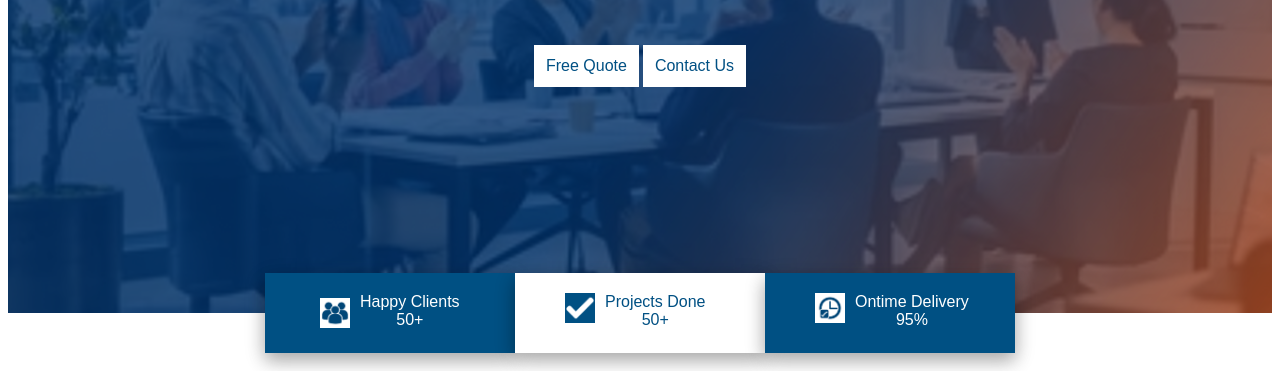
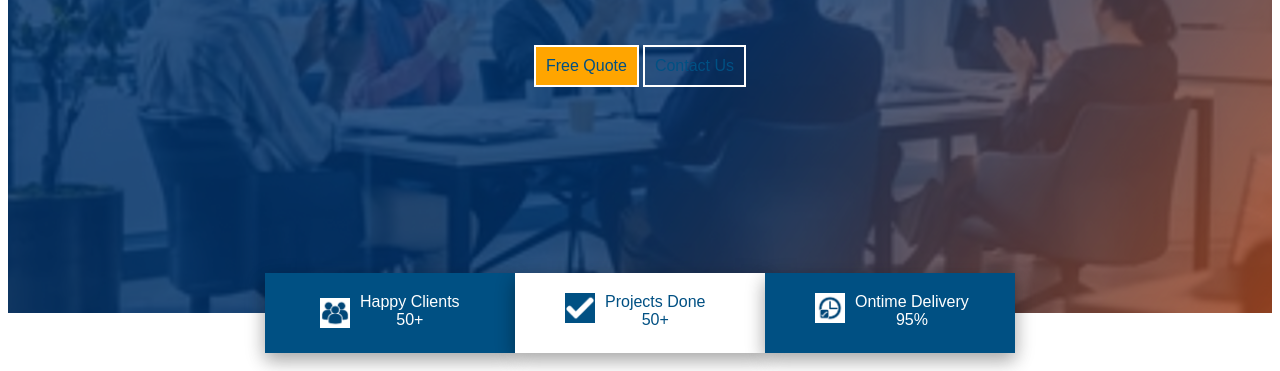
Before and after one commit to venkataramana1191/ShivTeam, a plain HTML site: page index.html in a window 1280 px wide. Shown: the part 429-800 px from the top of the page. Drawn offline with Linux system fonts and the light colour scheme.

Commit message:
Update index.html

```diff
--- a/index.html
+++ b/index.html
@@ -64,7 +64,7 @@
         font-size: 16px;
         color :#005083;
         border: 2px solid white;
-        background-color: white;
+        background-color: transparent;
     }
     .htag .bt> button:hover{
         background-color: orange;
@@ -144,8 +144,8 @@
             <div class="htag">
                 <p>Creative & Innovative <br> Digital Solution</p>
                <div class="bt">
-                <button>Free Quote</button>
-                <button>Contact Us</button>
+                <button style="background-color: orange;">Free Quote</button>
+                <button style="background-color: transparent;">Contact Us</button>
                </div>
             </div>
 
```
